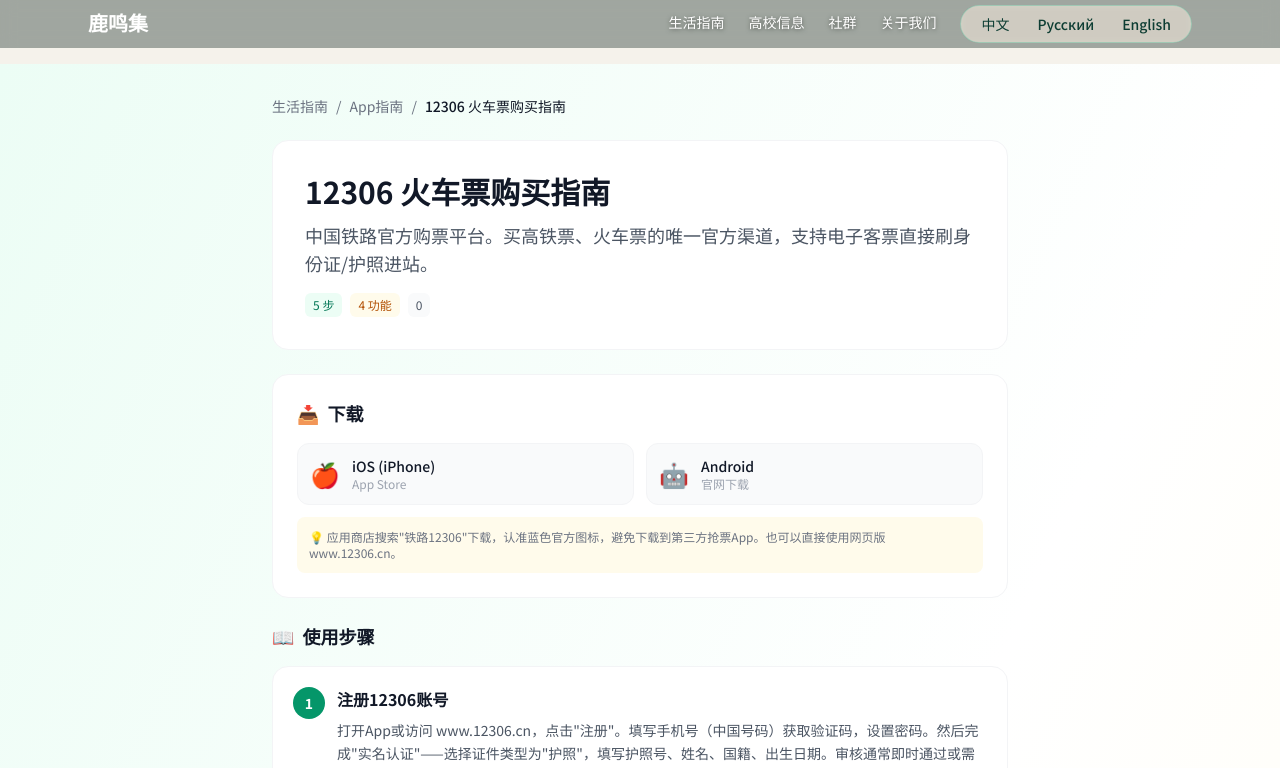
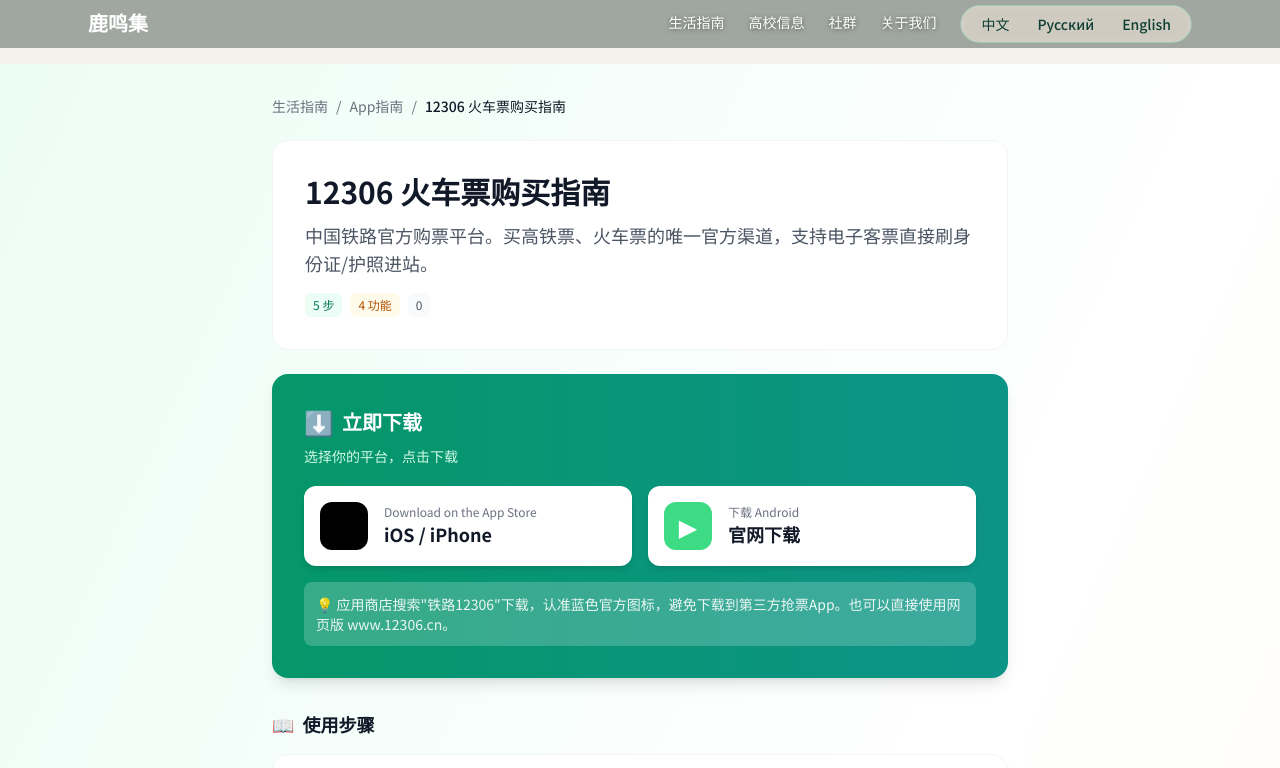
Before and after one commit to hanjinghong626-ctrl/lumingji, a Next.js app: page /1/life/apps/12306 in a window 1280 px wide. Shown: the top 768 px of the page. Built offline with nearby package versions, Linux system fonts and the light colour scheme; a web font is replaced by a local one.

Commit message:
feat: 下载区视觉大改 - 醒目绿色渐变卡片+App Store/Android大按钮，列表页加可下载标签

```diff
--- a/app/[locale]/life/apps/[appId]/page.js
+++ b/app/[locale]/life/apps/[appId]/page.js
@@ -62,25 +62,38 @@
           </div>
         </div>
 
-        {/* 下载区域 */}
+        {/* ⭐ 下载区域 - 最醒目的位置 */}
         {guide.downloads && (
-          <div className="bg-white rounded-2xl border border-gray-100 p-6 mb-6">
-            <h2 className="text-lg font-bold text-gray-900 mb-4 flex items-center gap-2">
-              <span>📥</span>
-              {lang === 'ru' ? 'Скачать' : lang === 'en' ? 'Download' : '下载'}
+          <div className="bg-gradient-to-r from-emerald-600 to-teal-600 rounded-2xl p-6 md:p-8 mb-8 shadow-lg">
+            <h2 className="text-xl font-bold text-white mb-2 flex items-center gap-2">
+              <span className="text-2xl">⬇️</span>
+              {lang === 'ru' ? 'Скачать приложение' : lang === 'en' ? 'Download App' : '立即下载'}
             </h2>
-            <div className="grid grid-cols-1 sm:grid-cols-2 gap-3">
+            <p className="text-emerald-100 text-sm mb-5">
+              {lang === 'ru'
+                ? 'Выберите платформу для скачивания'
+                : lang === 'en'
+                ? 'Choose your platform to download'
+                : '选择你的平台，点击下载'}
+            </p>
+            <div className="grid grid-cols-1 sm:grid-cols-2 gap-4">
               {guide.downloads.ios && (
                 <a
                   href={guide.downloads.ios}
                   target="_blank"
                   rel="noopener noreferrer"
-                  className="flex items-center gap-3 bg-gray-50 hover:bg-emerald-50 rounded-xl p-3 transition-colors border border-gray-100 hover:border-emerald-200"
+                  className="flex items-center gap-4 bg-white hover:bg-gray-50 rounded-xl p-4 transition-all shadow-md hover:shadow-xl hover:-translate-y-0.5"
                 >
-                  <span className="text-2xl">🍎</span>
+                  <div className="w-12 h-12 bg-black rounded-xl flex items-center justify-center flex-shrink-0">
+                    <span className="text-white text-2xl"></span>
+                  </div>
                   <div>
-                    <div className="text-sm font-medium text-gray-900">iOS (iPhone)</div>
-                    <div className="text-xs text-gray-400">App Store</div>
+                    <div className="text-xs text-gray-500">
+                      {lang === 'ru' ? 'Загрузить в' : 'Download on the'} App Store
+                    </div>
+                    <div className="text-lg font-bold text-gray-900">
+                      iOS / iPhone
+                    </div>
                   </div>
                 </a>
               )}
@@ -89,22 +102,26 @@
                   href={guide.downloads.android_cn}
                   target="_blank"
                   rel="noopener noreferrer"
-                  className="flex items-center gap-3 bg-gray-50 hover:bg-emerald-50 rounded-xl p-3 transition-colors border border-gray-100 hover:border-emerald-200"
+                  className="flex items-center gap-4 bg-white hover:bg-gray-50 rounded-xl p-4 transition-all shadow-md hover:shadow-xl hover:-translate-y-0.5"
                 >
-                  <span className="text-2xl">🤖</span>
+                  <div className="w-12 h-12 bg-[#3DDC84] rounded-xl flex items-center justify-center flex-shrink-0">
+                    <span className="text-white text-2xl">▶</span>
+                  </div>
                   <div>
-                    <div className="text-sm font-medium text-gray-900">Android</div>
-                    <div className="text-xs text-gray-400">
-                      {lang === 'ru' ? 'Официальный сайт' : lang === 'en' ? 'Official site' : '官网下载'}
+                    <div className="text-xs text-gray-500">
+                      {lang === 'ru' ? 'Скачать для' : lang === 'en' ? 'Get it for' : '下载'} Android
+                    </div>
+                    <div className="text-lg font-bold text-gray-900">
+                      {lang === 'ru' ? 'Официальный сайт' : lang === 'en' ? 'Official Site' : '官网下载'}
                     </div>
                   </div>
                 </a>
               )}
             </div>
             {guide.downloads.note && (
-              <p className="text-xs text-gray-500 mt-3 bg-amber-50 rounded-lg p-3">
+              <div className="mt-4 bg-white/20 rounded-lg p-3 text-sm text-white/90">
                 💡 {getText(guide.downloads.note)}
-              </p>
+              </div>
             )}
           </div>
         )}
--- a/app/[locale]/life/apps/page.js
+++ b/app/[locale]/life/apps/page.js
@@ -53,8 +53,8 @@
                   </p>
                 </div>
 
-                {/* 统计信息 */}
-                <div className="flex flex-wrap gap-3 text-xs text-gray-400">
+                {/* 统计信息 + 下载提示 */}
+                <div className="flex flex-wrap items-center gap-3 text-xs text-gray-400">
                   <span className="bg-gray-50 px-2 py-1 rounded-md">
                     {guide.stepCount} {lang === 'ru' ? 'шагов' : lang === 'en' ? 'steps' : '步'}
                   </span>
@@ -63,6 +63,9 @@
                   </span>
                   <span className="bg-gray-50 px-2 py-1 rounded-md">
                     {guide.faqCount} FAQ
+                  </span>
+                  <span className="bg-emerald-50 text-emerald-700 px-2 py-1 rounded-md font-medium">
+                    ⬇️ {lang === 'ru' ? 'Скачать' : lang === 'en' ? 'Download' : '可下载'}
                   </span>
                 </div>
 
```
